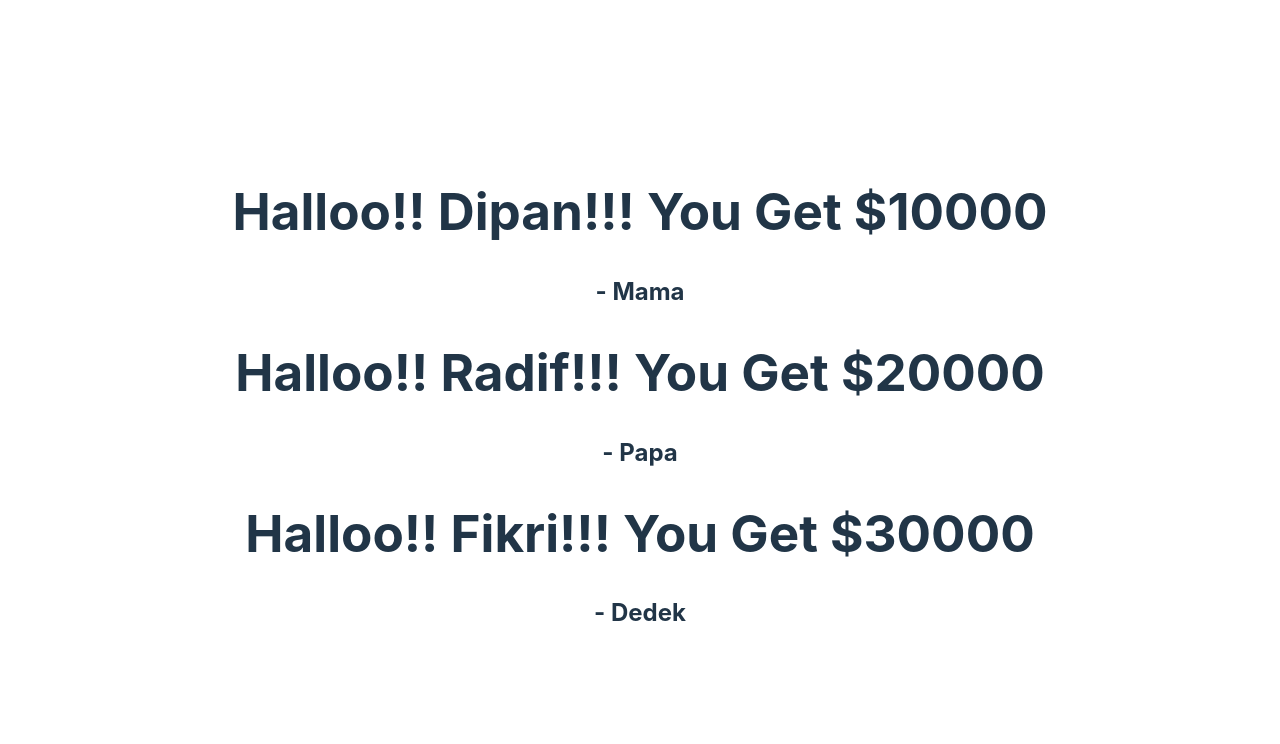
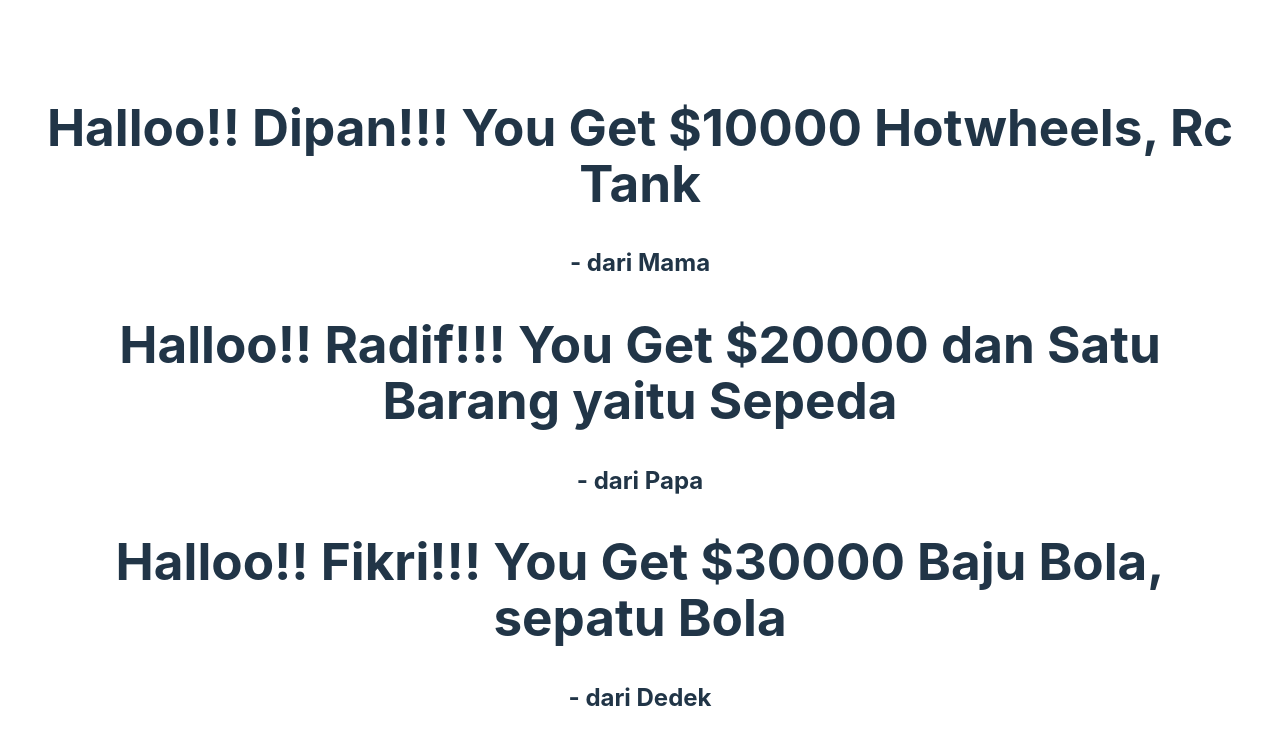
Before and after one commit to amaliradifan/First-React-App, a React (Vite) app: page / in a window 1280 px wide. Shown: the top 744 px of the page. Built offline with nearby package versions, Linux system fonts and the light colour scheme.

Commit message:
menambahkan array dan kondisi dengan menggunakan ternary operator

```diff
--- a/src/App.jsx
+++ b/src/App.jsx
@@ -5,9 +5,19 @@
 function App() {
 	return (
 		<div>
-			<Greet name="Dipan" from="Mama" order={1} />
-			<Greet name="Radif" from="Papa" order={2} />
-			<Greet name="Fikri" from="Dedek" order={3} />
+			<Greet
+				name="Dipan"
+				from="Mama"
+				order={1}
+				get={["Hotwheels", " Rc Tank"]}
+			/>
+			<Greet name="Radif" from="Papa" order={2} get={["Sepeda"]} />
+			<Greet
+				name="Fikri"
+				from="Dedek"
+				order={3}
+				get={["Baju Bola", " sepatu Bola"]}
+			/>
 		</div>
 	);
 }
--- a/src/Greet.jsx
+++ b/src/Greet.jsx
@@ -1,11 +1,12 @@
-function Greet({ name, from = "Anonymous", order }) {
-	const get = order * 10000;
+function Greet({ name, from = "Anonymous", order, get }) {
+	const money = order * 10000;
 	return (
 		<>
 			<h1>
-				Halloo!! {name}!!! You Get ${get}
+				Halloo!! {name}!!! You Get ${money}{" "}
+				{get.length == 1 && "dan Satu Barang yaitu "} {get.join(", ")}
 			</h1>
-			<h2>- {from}</h2>
+			<h2>- dari {from}</h2>
 		</>
 	);
 }
```
